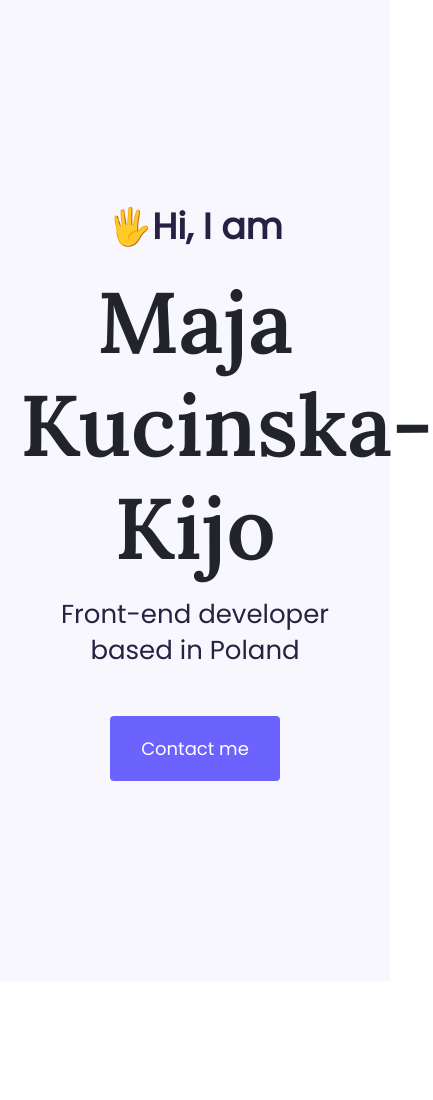
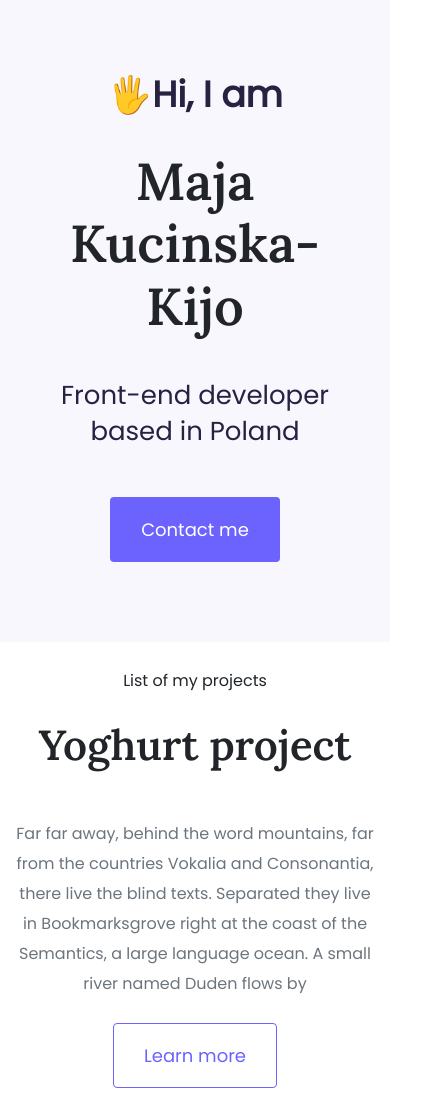
Before and after one commit to majakucinska/my-portfolio, a plain HTML site: page index.html in a window 390 px wide. Shown: the top 1100 px of the page, 433 px wide, since content can reach past the window. Before the commit the page ends 981 px from the top, so only its background shows below. Drawn offline with nearby package versions, Linux system fonts and the light colour scheme.

Commit message:
Added homepage content
Added content of the homepage, images and styling

```diff
--- a/index.html
+++ b/index.html
@@ -22,5 +22,44 @@
         <a href="#" class="btn btn-branding">Contact me</a>
     </div>
 </div>
+<p class="text-center m-4">List of my projects</p>
+<div class="container">
+    <div class="row mb-5">
+        <div class="col d-none d-lg-block">
+            <img src="images/yoghurt.png" alt="Yoghurt project" class="img-fluid">
+        </div>
+        <div class="col">
+            <div class="project-description">
+            <h2 class="mb-5">Yoghurt project</h2>
+            <p class="mb-4 text-muted">Far far away, behind the word mountains, far from the countries Vokalia and Consonantia, there live the blind texts. Separated they live in Bookmarksgrove right at the coast of the Semantics, a large language ocean. A small river named Duden flows by</p>
+            <a href="#" class="btn btn-branding-outline">Learn more</a>
+            </div>
+        </div>
+    </div>
+    <div class="row mb-5">
+        <div class="col">
+            <div class="project-description">
+            <h2 class="mb-5">Weather app</h2>
+            <p class="mb-4 text-muted">Far far away, behind the word mountains, far from the countries Vokalia and Consonantia, there live the blind texts. Separated they live in Bookmarksgrove right at the coast of the Semantics, a large language ocean. A small river named Duden flows by</p>
+            <a href="#" class="btn btn-branding-outline">Learn more</a>
+            </div>
+        </div>
+        <div class="col d-none d-lg-block">
+            <img src="images/weather.png" alt="weather app" class="img-fluid">
+        </div>
+    </div>
+    <div class="row mb-5">
+        <div class="col d-none d-lg-block">
+            <img src="images/dictionary.png" alt="dictionary app" class="img-fluid">
+        </div>
+        <div class="col">
+            <div class="project-description">
+            <h2 class="mb-5">Dictionary app</h2>
+            <p class="mb-4 text-muted">Far far away, behind the word mountains, far from the countries Vokalia and Consonantia, there live the blind texts. Separated they live in Bookmarksgrove right at the coast of the Semantics, a large language ocean. A small river named Duden flows by</p>
+            <a href="#" class="btn btn-branding-outline">Learn more</a>
+            </div>
+        </div>
+    </div>
+</div>
 </body>
 </html>
--- a/styles/style.css
+++ b/styles/style.css
@@ -25,6 +25,16 @@ body{
 
 h1{
     font-size: 86px;
+    line-height: 1.2;
+}
+
+h2{
+    font-size: 60px;
+}
+
+p{
+    font-size:16px;
+    line-height: 30px;
 }
 
 .body-style p{
@@ -47,3 +57,36 @@ h1{
     color: #ffffff;
     font-size: 18px;
 }
+
+.btn-branding-outline{
+    color: var(--branding-color);
+    border: 1px solid var(--branding-color);
+    border-radius: 4px;
+    padding: 18px 30px;
+    font-size: 18px;
+}
+
+.project-description{
+    padding: 120px 60px;
+}
+
+@media(max-width: 900px){
+    h1{
+        font-size: 52px;
+        margin: 40px;
+    }
+
+    h2{
+        font-size: 42px;
+    }
+
+    .project-description{
+        padding: 0;
+        text-align: center;
+    }
+
+    .body-style{
+        padding: 80px 20px;
+    }
+
+}
```
Also changed, not shown: images/dictionary.png (added), images/weather.png (added), images/yoghurt.png (added).
